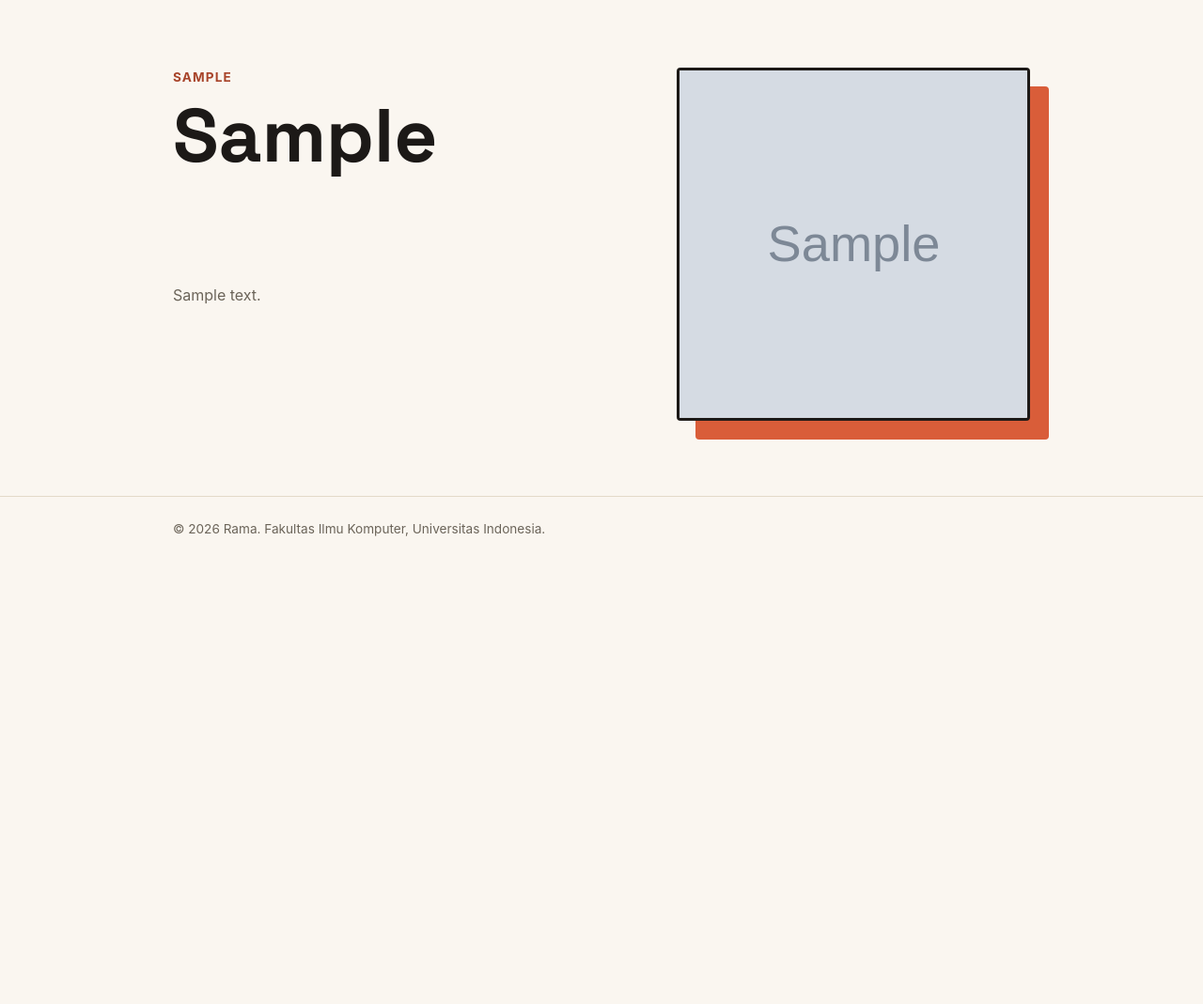
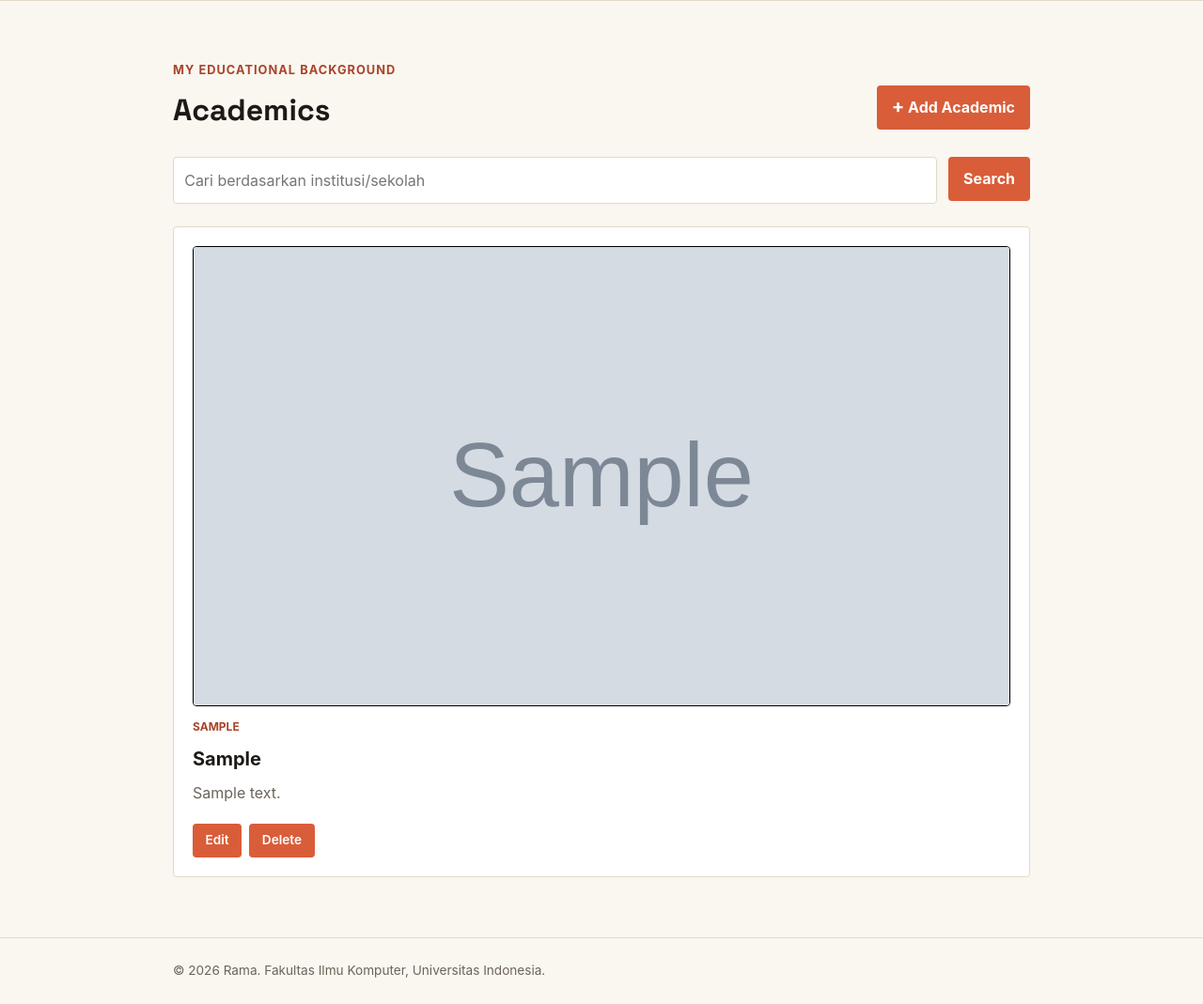
Before and after one commit to gingabvx/myportofolio, a Django app: page /academic/ in a window 1280 px wide. Shown: the part 74-1143 px from the top of the page at 94% size. Before the commit the page ends 645 px from the top, so only its background shows below. Run offline with Django 5.2, Linux system fonts and the light colour scheme; tables that the repository leaves empty hold one stand-in row (values such as "Sample post"); grey boxes marked "Sample" are stand-in pictures.

Commit message:
feat: New Academics page

```diff
--- a/static/css/style.css
+++ b/static/css/style.css
@@ -559,3 +559,15 @@ h1,
 .form-group select {
     cursor: pointer;
 }
+
+.projects-card-actions .projects-actions {
+    display: flex;
+    align-items: center;
+    gap: 0.5rem;
+    margin-top: 1.25rem;
+}
+
+.projects-card-actions .button {
+    font-size: 0.85rem;
+    padding: 0.45rem 0.85rem;
+}
--- a/templates/academic.html
+++ b/templates/academic.html
@@ -4,28 +4,59 @@
 {% endblock meta %}
 {% block content %}
 <main>
-    {% for academic in academic_list %}
-    <section class="hero academic-section">
-        <div class="container {% cycle 'hero-grid' 'hero-grid-reverse' %}">
-            <div class="hero-identity">
-                <p class="hero-kicker">{{ academic.period }}</p>
-                <h1>{{ academic.institution }}</h1>
+    <section class="projects-section" id="academics">
+        <div class="container">
+            <p class="section-kicker">My Educational Background</p>
+
+            <div class="projects-header">
+                <h1>Academics</h1>
+                <a href="{% url 'main:create_academic' %}" class="button projects-add-button">
+                    <span aria-hidden="true">+</span>
+                    Add Academic
+                </a>
             </div>
-            <div class="hero-photo">
-                <div class="photo-block"></div>
-                <img class="avatar" src="{{ academic.image }}" alt="Photo of {{ academic.institution }}">
-            </div>
-            <div class="hero-details">
-                <p class="bio">{{ academic.description }}</p>
+
+            <form method="get" action="{% url 'main:show_academic' %}" class="projects-search">
+                <input type="search"
+                       name="q"
+                       value="{{ search_query }}"
+                       placeholder="Cari berdasarkan institusi/sekolah"
+                       class="projects-search__input"
+                       aria-label="Cari berdasarkan nama institusi">
+                <button type="submit" class="button">Search</button>
+            </form>
+
+            <div class="projects-grid">
+                {% for academic in academic_list %}
+                <article class="projects-card">
+                    {% if academic.image %}
+                        <img src="{{ academic.image }}" alt="Photo of {{ academic.institution }}" class="projects-image" style="margin-bottom: 0.8rem; aspect-ratio: 16/9; object-fit: cover;">
+                    {% endif %}
+
+                    <span class="projects-category">
+                        {{ academic.period }}
+                    </span>
+                    <h2>{{ academic.institution }}</h2>
+                    <p class="projects-description">
+                        {{ academic.description }}
+                    </p>
+
+                    <div class="projects-card-actions">
+                        <div class="projects-actions">
+                            <a href="{% url 'main:edit_academic' academic.id %}" class="button">Edit</a>
+                            {% include 'components/academic_delete_modal.html' %}
+                        </div>
+                    </div>
+                </article>
+                {% empty %}
+                    {% if search_query %}
+                        <p class="empty-state">Tidak ada data akademik yang cocok dengan pencarian.</p>
+                    {% else %}
+                        <p class="empty-state">Belum ada riwayat akademik yang ditambahkan.</p>
+                    {% endif %}
+                {% endfor %}
             </div>
         </div>
     </section>
-    {% empty %}
-    <section class="hero academic-section">
-        <div class="container">
-            <p class="empty-state">No academic records are currently available.</p>
-        </div>
-    </section>
-    {% endfor %}
 </main>
 {% endblock content %}
--- /dev/null
+++ b/templates/components/academic_delete_modal.html
@@ -0,0 +1,42 @@
+<button type="button"
+        class="button button-danger"
+        popovertarget="delete-academic-{{ academic.id }}"
+        aria-label="Hapus {{ academic.institution }}"
+        title="Hapus riwayat akademik">
+    Delete
+</button>
+
+<div id="delete-academic-{{ academic.id }}"
+     class="projects-delete-modal"
+     popover="auto"
+     role="dialog"
+     aria-modal="true"
+     aria-labelledby="delete-academic-title-{{ academic.id }}">
+    <button type="button"
+            class="projects-delete-modal__backdrop"
+            popovertarget="delete-academic-{{ academic.id }}"
+            popovertargetaction="hide"
+            aria-label="Tutup konfirmasi hapus"></button>
+    <div class="projects-delete-modal__content">
+        <button type="button"
+                class="projects-delete-modal__close"
+                popovertarget="delete-academic-{{ academic.id }}"
+                popovertargetaction="hide"
+                aria-label="Tutup konfirmasi hapus">×</button>
+        <h2 id="delete-academic-title-{{ academic.id }}">Delete Academic?</h2>
+        <p>
+            Are you sure you want to delete
+            <strong>{{ academic.institution }}</strong>?
+        </p>
+        <div class="projects-delete-modal__actions">
+            <button type="button"
+                    class="button button-secondary"
+                    popovertarget="delete-academic-{{ academic.id }}"
+                    popovertargetaction="hide">Cancel</button>
+            <form method="post" action="{% url 'main:delete_academic' academic.id %}">
+                {% csrf_token %}
+                <button type="submit" class="button button-danger">Yes, Delete</button>
+            </form>
+        </div>
+    </div>
+</div>
```
Also changed, not shown: templates/academic_form.html (added, +27 -0 lines).
